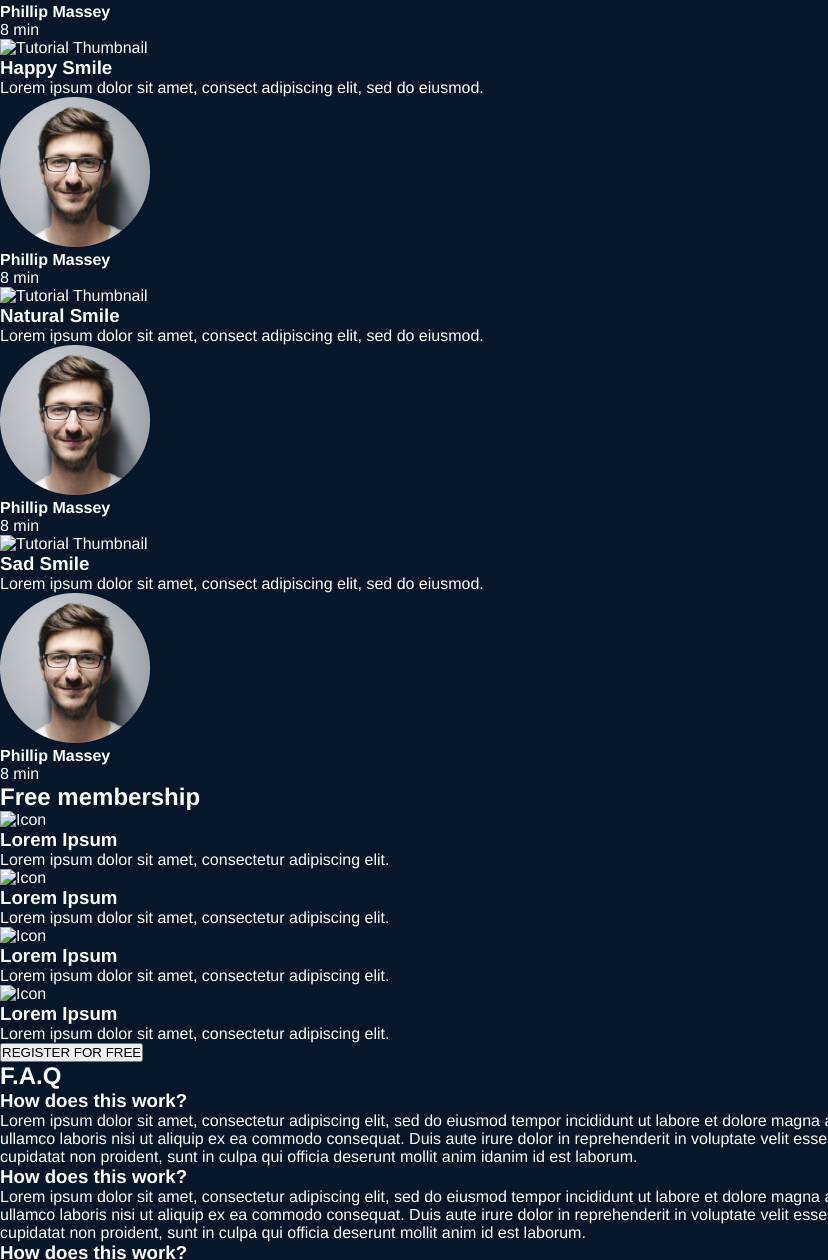
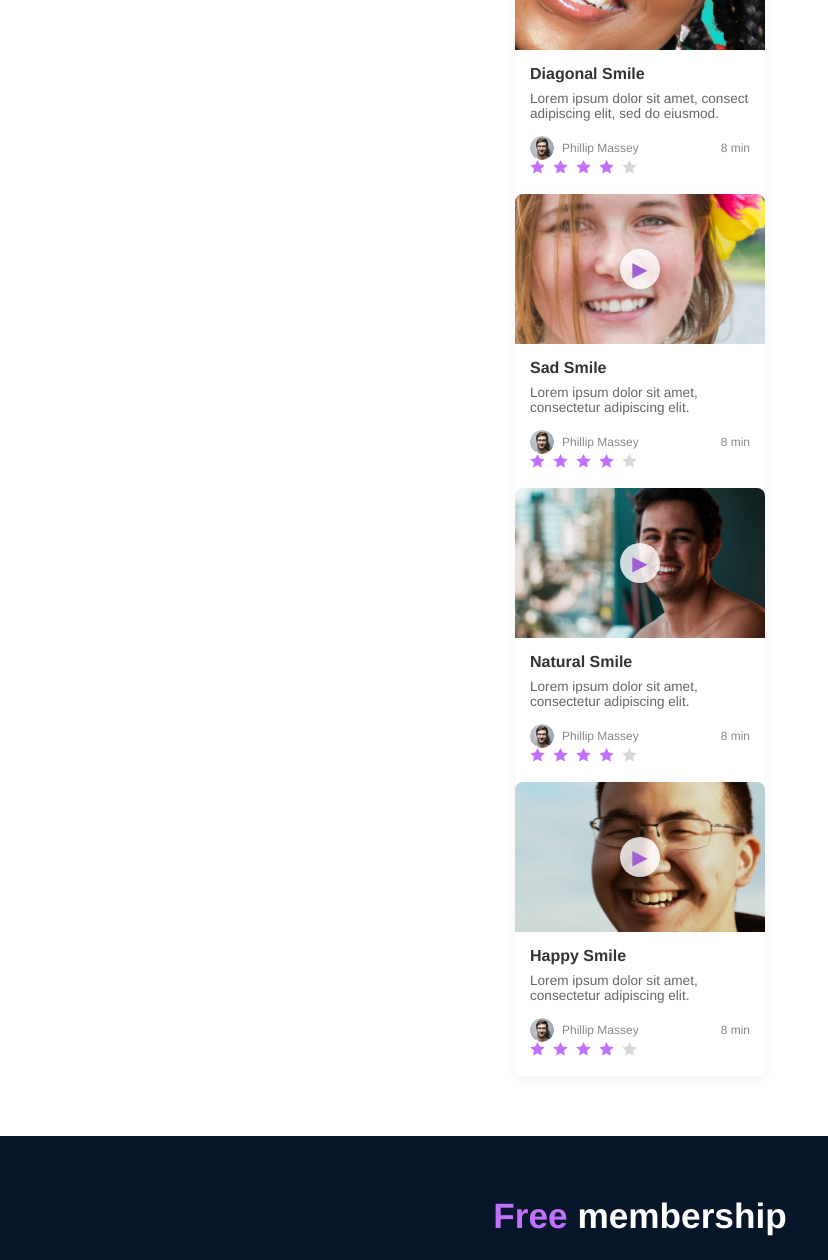
Before and after one commit to Icequeshe/alx_html_css, a plain HTML site: page css_advanced/index.html in a window 1280 px wide. Shown: the part 1871-3131 px from the top of the page, without its empty margins (0-828 px from the left). Drawn offline with Linux system fonts and the light colour scheme.

Commit message:
Add membership section HTML and CSS styling

```diff
--- a/css_advanced/index.html
+++ b/css_advanced/index.html
@@ -65,100 +65,114 @@
             </div>
           </div>
         </section>
-        <section>
-            <h2>Most popular tutorials</h2>
-            <div>
-                <img src="./images/Bitmap (1).png" alt="">
+
+
+        <section class="popular-tutorials">
+            <h2>Most <strong style="color: #a25fd3;">popular</strong> tutorials</h2>
+            <div class="video-list">
+            <div class="video-card">
+                <div class="video-thumbnail" style="background-image: url('images/9.png');"></div>
+                <div class="video-info">
                   <h3>Diagonal Smile</h3>
                   <p>Lorem ipsum dolor sit amet, consect adipiscing elit, sed do eiusmod.</p>
-                <div>
+                <div class="video-meta">
+                   <div class="author">
                     <img src="images/1.png" alt="Philip Massey">
-                    <h4>Phillip Massey</h4>
+                    <span>Phillip Massey</span>
                 </div>
-                <div>
-                    <div><i class="fa-solid fa-star"></i></div>
-                    <div><i class="fa-solid fa-star"></i></div>
-                    <div><i class="fa-solid fa-star"></i></div>
-                    <div><i class="fa-solid fa-star"></i></div>
-                    <div><i class="fa-solid fa-star"></i></div>
+                <span class="duration">8 min</span>
               </div>
-                <p>8 min</p>
+              <div class="stars">
+              <img src="images/rating.png" alt="rating">
             </div>
-            <div>
-                <img src="./images/Bitmap (4).png" alt="Tutorial Thumbnail">
+          </div>
+
+
+         <div class="video-card">
+             <div class="video-thumbnail" style="background-image: url('images/7.png');"></div>
+             <div class="video-info">
+               <h3>Sad Smile</h3>
+               <p>Lorem ipsum dolor sit amet, consectetur adipiscing elit.</p>
+          <div class="video-meta">
+            <div class="author">
+              <img src="images/1.png" alt="Phillip Massey">
+              <span>Phillip Massey</span>
+            </div>
+            <span class="duration">8 min</span>
+          </div>
+          <div class="stars">
+          <img src="images/rating.png" alt="rating">
+
+        </div>
+      </div>
+
+
+      <div class="video-card">
+        <div class="video-thumbnail" style="background-image: url('images/8.png');"></div>
+        <div class="video-info">
+          <h3>Natural Smile</h3>
+          <p>Lorem ipsum dolor sit amet, consectetur adipiscing elit.</p>
+          <div class="video-meta">
+            <div class="author">
+              <img src="images/1.png" alt="Phillip Massey">
+              <span>Phillip Massey</span>
+            </div>
+            <span class="duration">8 min</span>
+          </div>
+          <div class="stars">
+          <img src="images/rating.png" alt="rating">
+
+        </div>
+      </div>
+
+
+      <div class="video-card">
+        <div class="video-thumbnail" style="background-image: url('images/6.png');"></div>
+        <div class="video-info">
           <h3>Happy Smile</h3>
-                <p>Lorem ipsum dolor sit amet, consect adipiscing elit, sed do eiusmod.</p>
-                <div>
-                    <img src="images/1.png" alt="Philip Massey">
-                    <h4>Phillip Massey</h4>
+          <p>Lorem ipsum dolor sit amet, consectetur adipiscing elit.</p>
+          <div class="video-meta">
+            <div class="author">
+              <img src="images/1.png" alt="Phillip Massey">
+              <span>Phillip Massey</span>
             </div>
-                <div>
-                    <div><i class="fa-solid fa-star"></i></div>
-                    <div><i class="fa-solid fa-star"></i></div>
-                    <div><i class="fa-solid fa-star"></i></div>
-                    <div><i class="fa-solid fa-star"></i></div>
-                    <div><i class="fa-solid fa-star"></i></div>
+            <span class="duration">8 min</span>
           </div>
-                <p>8 min</p>
+          <div class="stars">
+          <img src="images/rating.png" alt="rating">
+
         </div>
-            <div>
-                <img src="./images/Bitmap (3).png" alt="Tutorial Thumbnail">
-                <h3>Natural Smile</h3>
-                <p>Lorem ipsum dolor sit amet, consect adipiscing elit, sed do eiusmod.</p>
-                <div>
-                    <img src="images/1.png" alt="Philip Massey">
-                    <h4>Phillip Massey</h4>
       </div>
-                <div>
-                    <div><i class="fa-solid fa-star"></i></div>
-                    <div><i class="fa-solid fa-star"></i></div>
-                    <div><i class="fa-solid fa-star"></i></div>
-                    <div><i class="fa-solid fa-star"></i></div>
-                    <div><i class="fa-solid fa-star"></i></div>
-                </div>
-                <p>8 min</p>
-            </div>
-            <div>
-                <img src="./images/Bitmap (2).png" alt="Tutorial Thumbnail">
-                <h3>Sad Smile</h3>
-                <p>Lorem ipsum dolor sit amet, consect adipiscing elit, sed do eiusmod.</p>
-                <div>
-                    <img src="images/1.png" alt="Philip Massey">
-                    <h4>Phillip Massey</h4>
-                </div>
-                <div>
-                    <div><i class="fa-solid fa-star"></i></div>
-                    <div><i class="fa-solid fa-star"></i></div>
-                    <div><i class="fa-solid fa-star"></i></div>
-                    <div><i class="fa-solid fa-star"></i></div>
-                    <div><i class="fa-solid fa-star"></i></div>
-                </div>
-                <p>8 min</p>
     </div>
   </section>
-        <section>
-            <h2>Free membership</h2>
-            <div>
-                <img src="./images/smile.svg" alt="Icon">
+
+
+        <section class="membership">
+            <h2><span class="highlight">Free</span> membership</h2>
+            <div class="membership-benefits">
+              <div class="benefit">
+                <img src="images/smile.png" alt="Smile icon">
                 <h3>Lorem Ipsum</h3>
                 <p>Lorem ipsum dolor sit amet, consectetur adipiscing elit.</p>
             </div>
-            <div>
-                <img src="images/smile.svg" alt="Icon">
+            <div class="benefit">
+                <img src="images/smile.png" alt="Smile icon">
                 <h3>Lorem Ipsum</h3>
                 <p>Lorem ipsum dolor sit amet, consectetur adipiscing elit.</p>
             </div>
-            <div>
-                <img src="images/smile.svg" alt="Icon">
+            <div class="benefit">
+                <img src="images/smile.png" alt="Smile icon">
                 <h3>Lorem Ipsum</h3>
                 <p>Lorem ipsum dolor sit amet, consectetur adipiscing elit.</p>
             </div>
-            <div>
-                <img src="images/smile.svg" alt="Icon">
+            <div class="benefit">
+                <img src="images/smile.png" alt="Smile icon">
                 <h3>Lorem Ipsum</h3>
                 <p>Lorem ipsum dolor sit amet, consectetur adipiscing elit.</p>
             </div>
-            <button>REGISTER FOR FREE</button>
+
+          </div>
+            <button class="register-btn">REGISTER FOR FREE</button>
         </section>
         <section>
             <h2>F.A.Q</h2>
--- a/css_advanced/styles.css
+++ b/css_advanced/styles.css
@@ -165,3 +165,173 @@ header nav ul li {
   font-style: italic;
   color: #ddd;
 }
+
+
+/* =============================
+   Most Popular Tutorials Section
+   ============================= */
+
+.popular-tutorials {
+  padding: 60px 20px;
+  background-color: #fff;
+  text-align: center;
+}
+
+.popular-tutorials h2 {
+  font-size: 2rem;
+  font-weight: 400;
+  margin-bottom: 40px;
+  color: #333;
+}
+
+.popular-tutorials h2 strong {
+  color: #a25fd3; /* Purple color for "popular" */
+}
+
+.video-list {
+  display: flex;
+  flex-wrap: wrap;
+  justify-content: center;
+  gap: 30px;
+}
+
+.video-card {
+  width: 250px;
+  background-color: #fff;
+  border-radius: 8px;
+  overflow: hidden;
+  box-shadow: 0 4px 12px rgba(0, 0, 0, 0.05);
+  text-align: left;
+}
+
+.video-thumbnail {
+  width: 100%;
+  height: 150px;
+  background-size: cover;
+  background-position: center;
+  position: relative;
+}
+
+.video-thumbnail::after {
+  content: '▶';
+  position: absolute;
+  top: 50%;
+  left: 50%;
+  transform: translate(-50%, -50%);
+  background-color: rgba(255, 255, 255, 0.8);
+  width: 40px;
+  height: 40px;
+  border-radius: 50%;
+  display: flex;
+  align-items: center;
+  justify-content: center;
+  font-size: 20px;
+  color: #a25fd3;
+  box-shadow: 0 2px 6px rgba(0, 0, 0, 0.15);
+}
+
+.video-info {
+  padding: 15px;
+}
+
+.video-info h3 {
+  font-size: 1rem;
+  font-weight: 600;
+  margin-bottom: 8px;
+  color: #333;
+}
+
+.video-info p {
+  font-size: 0.85rem;
+  color: #666;
+  margin-bottom: 15px;
+}
+
+.video-meta {
+  display: flex;
+  align-items: center;
+  justify-content: space-between;
+  font-size: 0.75rem;
+  color: #888;
+}
+
+.video-meta .author {
+  display: flex;
+  align-items: center;
+}
+
+.video-meta img {
+  width: 24px;
+  height: 24px;
+  border-radius: 50%;
+  margin-right: 8px;
+}
+
+.video-meta .stars {
+  color: #a25fd3;
+}
+
+.video-meta .duration {
+  color: #888;
+}
+
+.membership {
+  background-color: #071629;
+  color: white;
+  text-align: center;
+  padding: 60px 20px;
+}
+
+.membership h2 {
+  font-size: 2.2em;
+  margin-bottom: 40px;
+}
+
+.membership .highlight {
+  color: #c271ff;
+}
+
+.membership-benefits {
+  display: flex;
+  justify-content: space-between;
+  flex-wrap: wrap;
+  gap: 20px;
+  max-width: 1200px;
+  margin: 0 auto 40px;
+}
+
+.benefit {
+  flex: 1;
+  min-width: 200px;
+  max-width: 250px;
+}
+
+.benefit img {
+  width: 50px;
+  margin-bottom: 20px;
+}
+
+.benefit h3 {
+  font-size: 1.1em;
+  margin-bottom: 10px;
+}
+
+.benefit p {
+  font-size: 0.9em;
+  color: #d0d0d0;
+}
+
+.register-btn {
+  background-color: #c271ff;
+  color: white;
+  padding: 12px 25px;
+  font-size: 1em;
+  border: none;
+  border-radius: 30px;
+  cursor: pointer;
+  transition: background 0.3s;
+}
+
+.register-btn:hover {
+  background-color: #a857db;
+}
```
Lines whose indentation alone changed are shown as unchanged.
